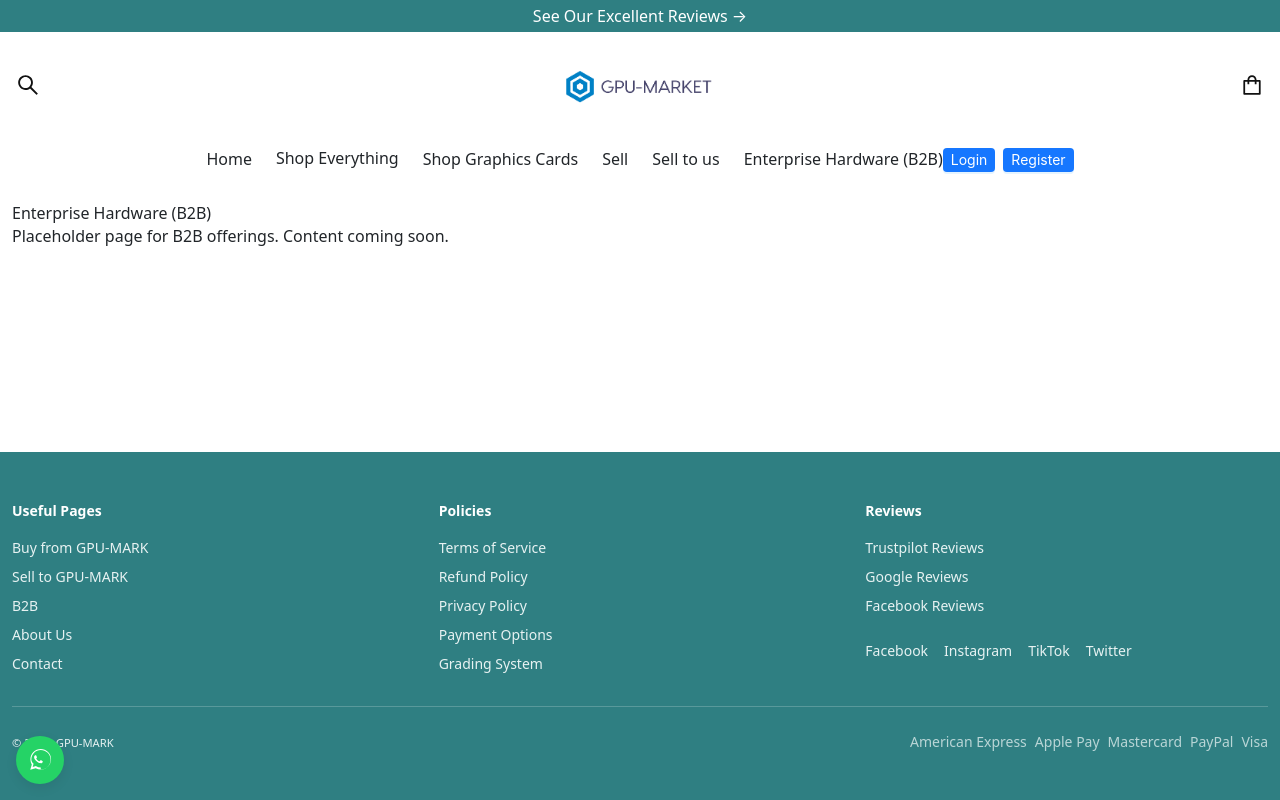
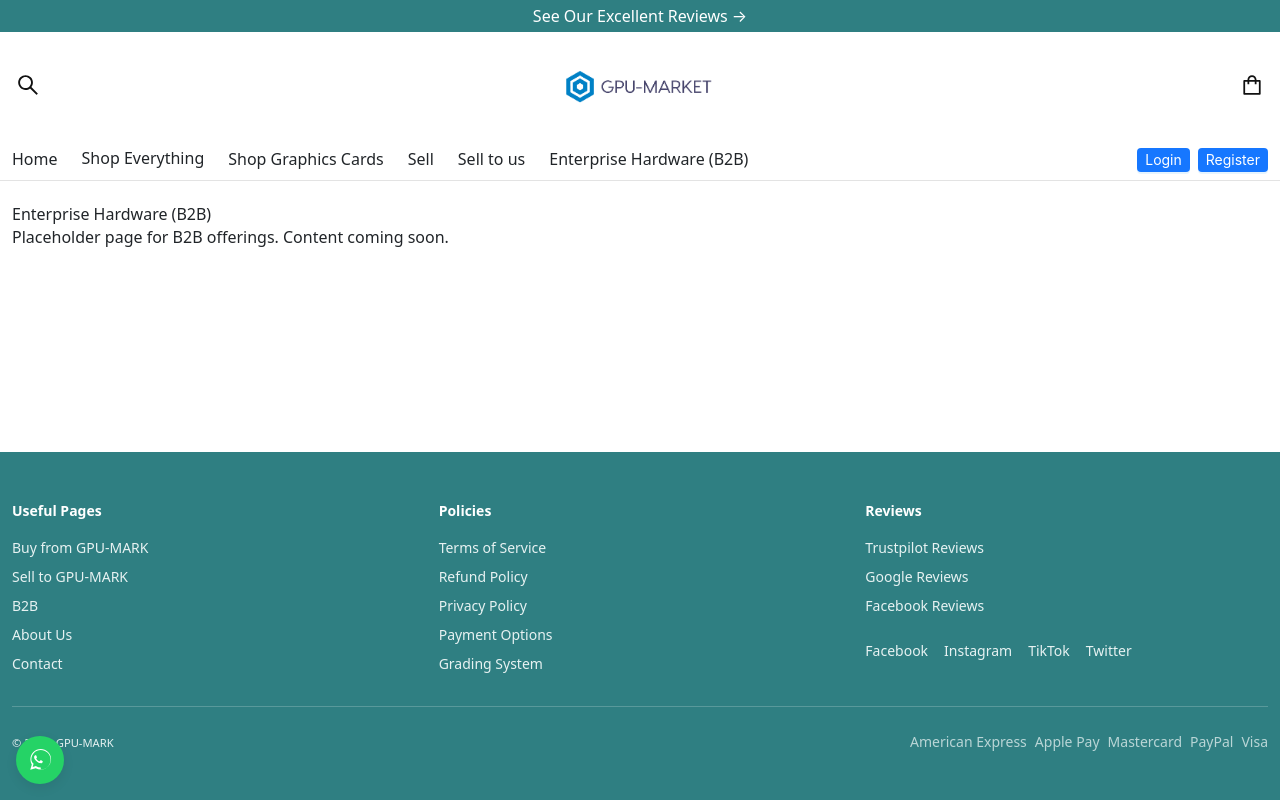
Before and after one commit to cswenyuanxiao/gpu-market-mvp, a React (Vite) app in the folder frontend-spa/: page /b2b in a window 1280 px wide. Built offline with nearby package versions, Linux system fonts and the light colour scheme; no server answers.

Commit message:
fix: move user button to top-right, add menu divider line, update favicon

```diff
--- a/frontend-spa/index.html
+++ b/frontend-spa/index.html
@@ -17,7 +17,7 @@
     />
   </head>
   <body>
-    <link rel="icon" href="/logo.svg" />
+    <link rel="icon" href="/logo.png" />
     <div id="root"></div>
     <script
       src="https://cdn.jsdelivr.net/npm/bootstrap@5.3.0/dist/js/bootstrap.bundle.min.js"
--- a/frontend-spa/src/App.tsx
+++ b/frontend-spa/src/App.tsx
@@ -97,7 +97,7 @@ export default function App() {
         />
       </div>
       <nav className="navbar navbar-expand" style={{ background: 'white', boxShadow: 'none' }}>
-        <div className="container-fluid d-flex justify-content-center">
+        <div className="container-fluid d-flex justify-content-between align-items-center">
           <div className="d-none d-md-flex gap-4 align-items-center">
             <Link to="/" className="text-decoration-none">
               <span
@@ -347,6 +347,7 @@ export default function App() {
           </div>
         </div>
       </nav>
+      <div style={{ borderBottom: '1px solid #e3e3e3' }}></div>
       <Drawer
         open={mobileOpen}
         onClose={() => setMobileOpen(false)}
```
